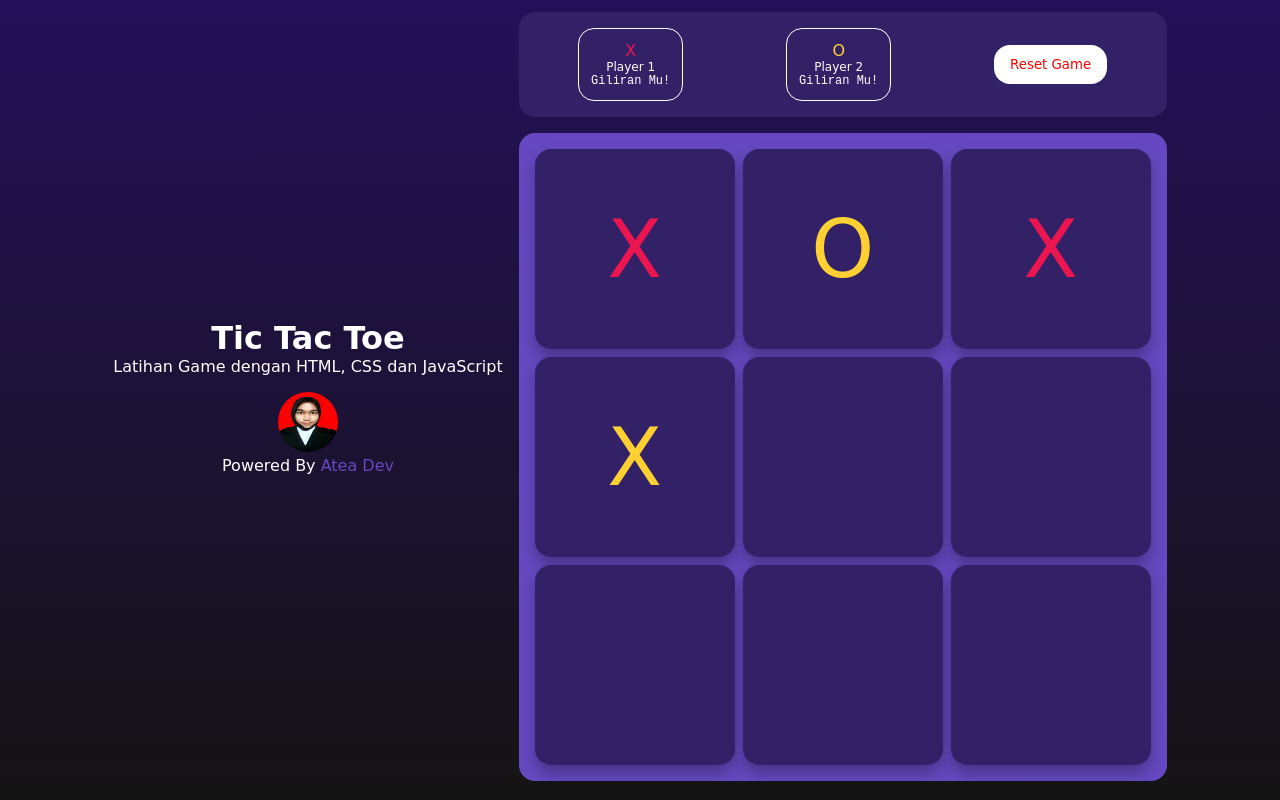
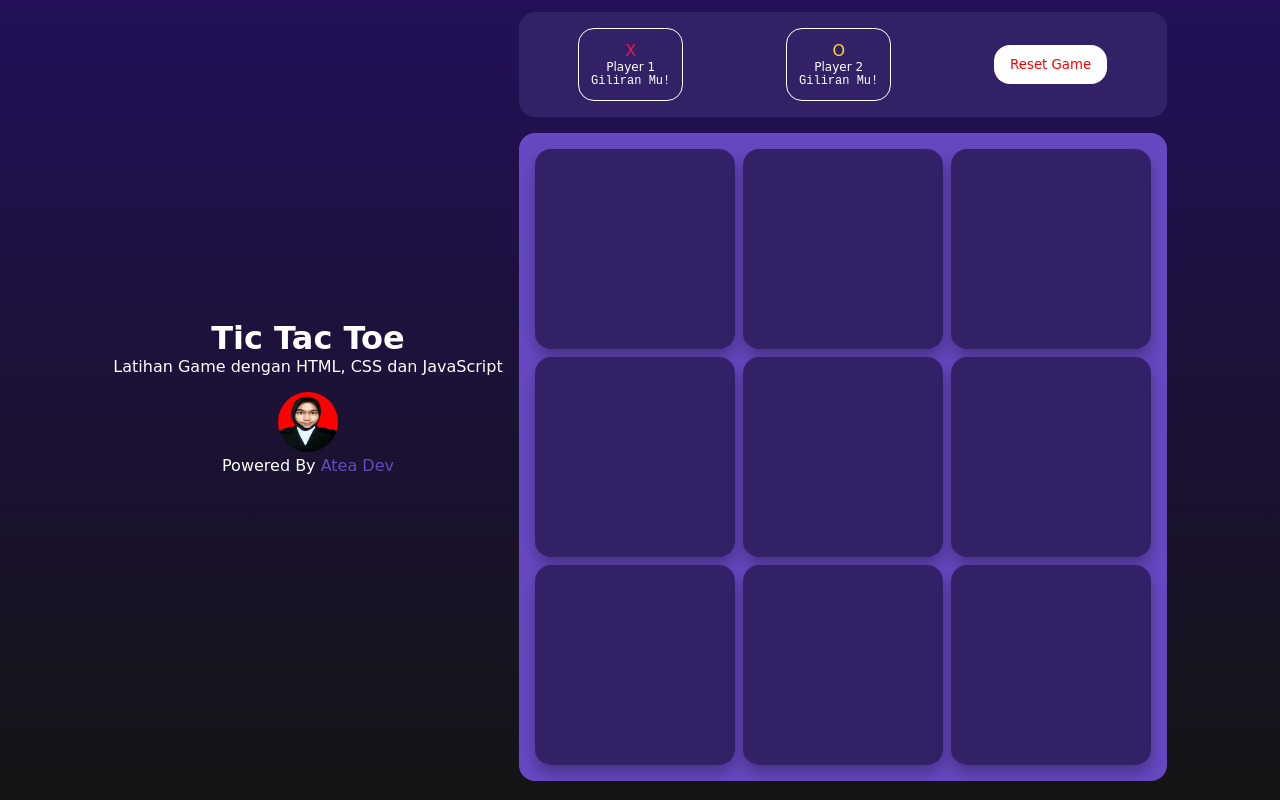
Before and after one commit to rumi0811/gametiktaktoe, a plain HTML site: page index.html in a window 1280 px wide. Drawn offline with Linux system fonts and the light colour scheme.

Commit message:
Its almost done, the JS was running

```diff
--- a/index.html
+++ b/index.html
@@ -41,22 +41,11 @@
                     <button class="btn btn-reset">Reset Game</button>
                 </div>
             </div>
-            <div class="game-play">
-                <button class="btn-tic-tac-toe x">X</button>
-                <button class="btn-tic-tac-toe o">O</button>
-                <button class="btn-tic-tac-toe x">X</button>
-                <button class="btn-tic-tac-toe o">X</button>
-                <button class="btn-tic-tac-toe x"></button>
-                <button class="btn-tic-tac-toe o"></button>
-                <button class="btn-tic-tac-toe x"></button>
-                <button class="btn-tic-tac-toe o"></button>
-                <button class="btn-tic-tac-toe x"></button>
-            </div>
         </div>
     </div>
 
-    <script src="/tic-tac-toe.js"></script>
-    <script src="/main.js"></script>
+    <script src="./tic-tac-toe.js"></script>
+    <script src="./main.js"></script>
 
 
 </body>
--- a/main.js
+++ b/main.js
@@ -1,3 +1,3 @@
-function(){
-    const tictactoeGame = new TicTacToe();
-}
+(function () {
+    const tictactoeGame = new TicTacToe('.game-arena');
+}())
--- a/style.css
+++ b/style.css
@@ -147,3 +147,9 @@ body{
     border: 1px solid rgba(255, 255, 255, 0.2);
     box-shadow: 0px 15px 20px #231059;
 }
+
+@media(width < 400px){
+    .game-play .btn-tic-tac-toe{
+        font-size: 40px;
+    }
+}
--- a/tic-tac-toe.js
+++ b/tic-tac-toe.js
@@ -1,5 +1,36 @@
-class TicTacToe{
-    constructor(){
-        console.log('Hello World')
+class TicTacToe {
+    constructor(selector) {
+        this.parrentElement = document.querySelector(selector);
+
+        this.init();
+        console.log(selector, this.parrentElement);
+    }
+
+    init(){
+        this.buildGameUI();
+    }
+
+
+
+
+
+    buildGameUI(){
+
+    //game info
+    const gamePlayEl = document.createElement('div');
+    gamePlayEl.className = 'game-play';
+
+    //game play
+    const gameInfoEl = document.createElement('div');
+    gameInfoEl.className = 'game-info';
+
+
+        for (let i = 0; i < 9; i++) {
+            const btn = document.createElement('button');
+            btn.className = 'btn-tic-tac-toe';
+            gamePlayEl.appendChild(btn);
+        }
+
+        this.parrentElement.appendChild(gamePlayEl);
     }
 }
```
